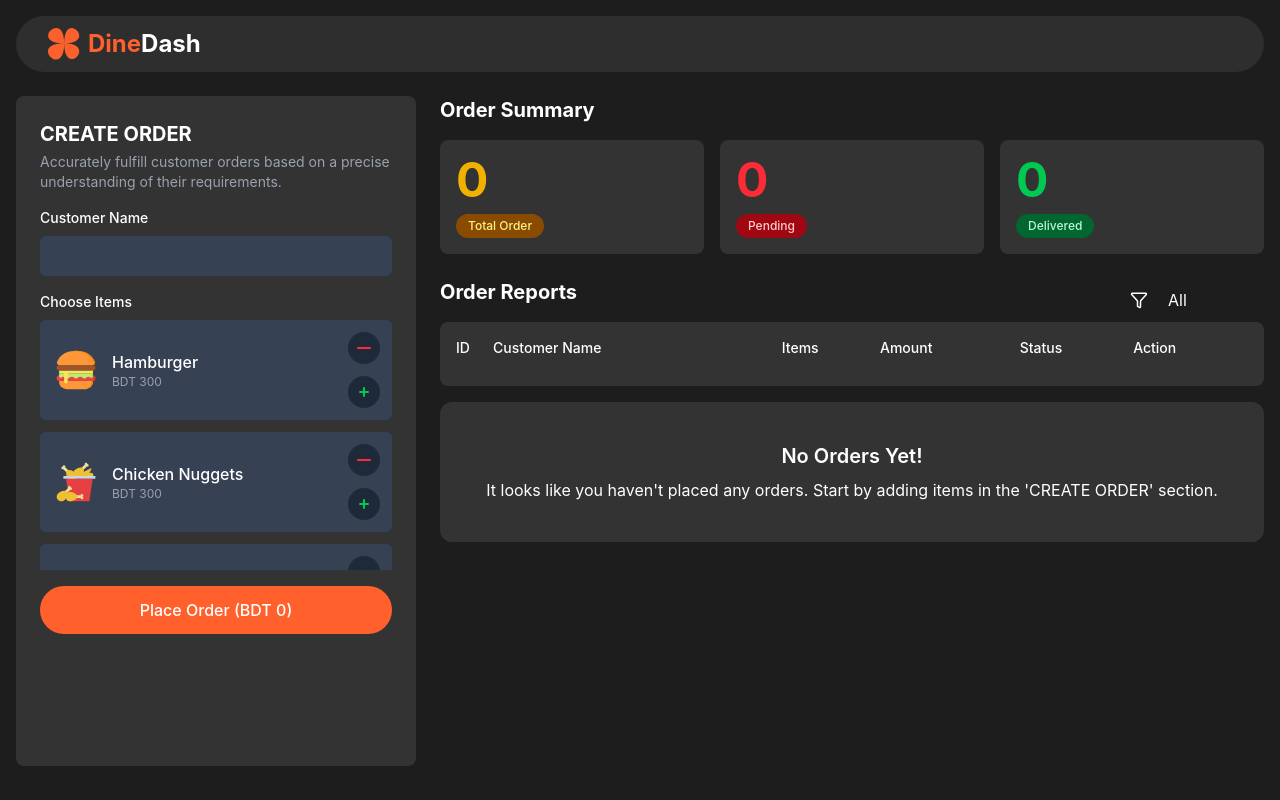
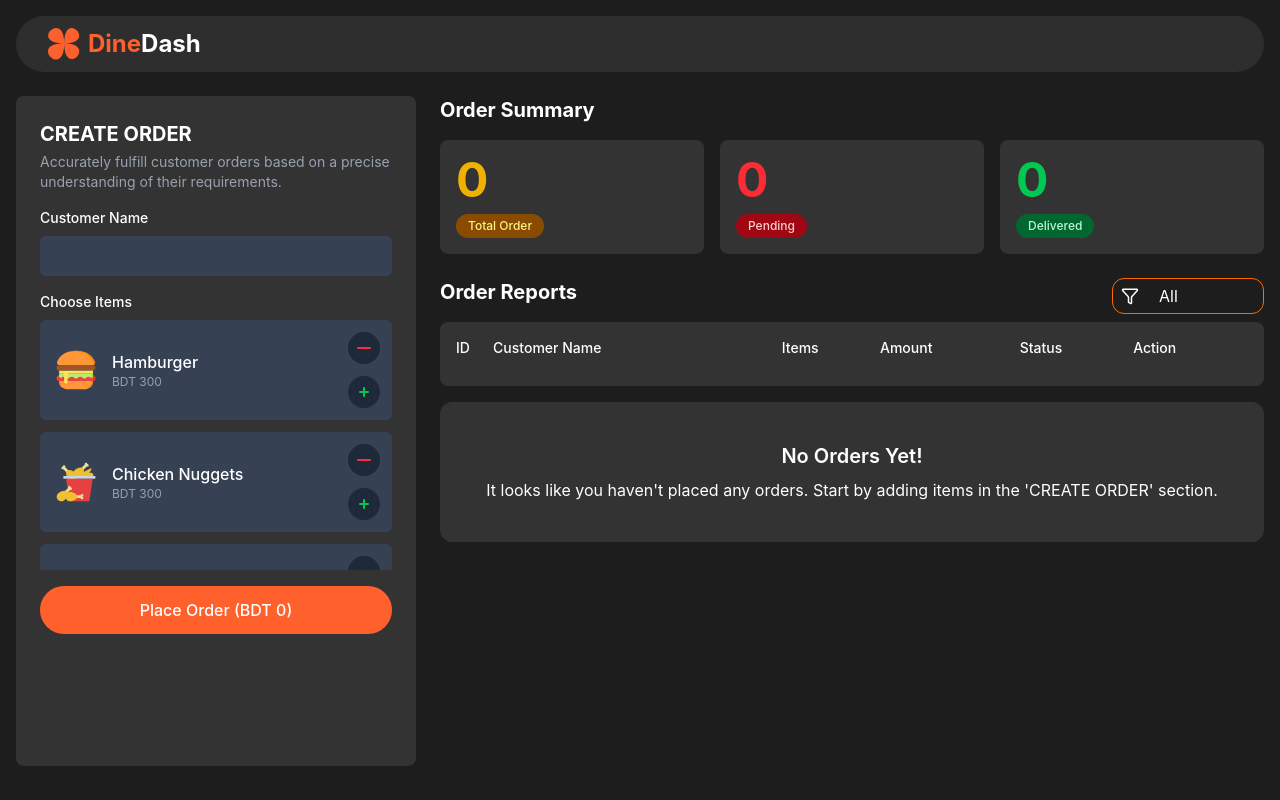
Before and after one commit to mdferdausalam19/dinedash, a React (Vite) app: page / in a window 1280 px wide. Built offline with nearby package versions, Linux system fonts and the light colour scheme.

Commit message:
feat: add filter functionality according to the status of the order for the order reports

```diff
--- a/src/components/order/Order.jsx
+++ b/src/components/order/Order.jsx
@@ -10,6 +10,7 @@ export default function Order() {
   const [totalOrders, setTotalOrders] = useState(0);
   const [pendingOrders, setPendingOrders] = useState(0);
   const [deliveredOrders, setDeliveredOrders] = useState(0);
+  const [filterOrder, setFilterOrder] = useState("All");
 
   const handleSelectedItemsTotalPrice = (itemId, price, operation) => {
     if (operation === "add") {
@@ -90,6 +91,14 @@ export default function Order() {
     handleOrderSummary(updatedReports);
   };
 
+  const handleFilterOrder = (filterBy) => {
+    setFilterOrder(filterBy);
+  };
+  const filteredOrderReports =
+    filterOrder === "All"
+      ? orderReports
+      : orderReports.filter((order) => order.status === filterOrder);
+
   return (
     <div className="grid grid-cols-1 md:grid-cols-3 gap-6 mt-6 flex-grow">
       <CreateOrder
@@ -101,12 +110,14 @@ export default function Order() {
         onPlaceOrder={handlePlaceOrder}
       />
       <OrderSummaryReports
-        orderReports={orderReports}
+        orderReports={filteredOrderReports}
         totalOrder={totalOrders}
         pendingOrders={pendingOrders}
         deliveredOrders={deliveredOrders}
         onOrderDelivered={handleOrderDelivered}
         onOrderDelete={handleOrderDelete}
+        filterOrder={filterOrder}
+        onFilterOrder={handleFilterOrder}
       />
     </div>
   );
--- a/src/components/order/OrderReports.jsx
+++ b/src/components/order/OrderReports.jsx
@@ -5,12 +5,14 @@ export default function OrderReports({
   orderReports,
   onOrderDelivered,
   onOrderDelete,
+  filterOrder,
+  onFilterOrder,
 }) {
   return (
     <div>
       <div className="flex justify-between">
         <h2 className="text-xl font-bold mb-4">Order Reports</h2>
-        <div className="flex gap-4 items-center">
+        <div className="flex gap-4 items-center border border-orange-500 mb-2 px-2 rounded-xl">
           <svg
             xmlns="http://www.w3.org/2000/svg"
             width="18"
@@ -25,10 +27,14 @@ export default function OrderReports({
           >
             <path d="M10 20a1 1 0 0 0 .553.895l2 1A1 1 0 0 0 14 21v-7a2 2 0 0 1 .517-1.341L21.74 4.67A1 1 0 0 0 21 3H3a1 1 0 0 0-.742 1.67l7.225 7.989A2 2 0 0 1 10 14z" />
           </svg>
-          <select className="appearance-none bg-zinc-900 accent-orange-600 border-none outline-none rounded-sm">
-            <option>All</option>
-            <option>Pending</option>
-            <option>Delivered</option>
+          <select
+            defaultValue={filterOrder}
+            onChange={(e) => onFilterOrder(e.target.value)}
+            className="rounded-sm border-2 border-white"
+          >
+            <option value={"All"}>All</option>
+            <option value={"PENDING"}>Pending</option>
+            <option value={"DELIVERED"}>Delivered</option>
           </select>
         </div>
       </div>
--- a/src/components/order/OrderSummaryReports.jsx
+++ b/src/components/order/OrderSummaryReports.jsx
@@ -8,6 +8,8 @@ export default function OrderSummaryReports({
   deliveredOrders,
   onOrderDelivered,
   onOrderDelete,
+  filterOrder,
+  onFilterOrder,
 }) {
   return (
     <div className="md:col-span-2 h-[calc(100vh_-_130px)]">
@@ -20,6 +22,8 @@ export default function OrderSummaryReports({
         orderReports={orderReports}
         onOrderDelivered={onOrderDelivered}
         onOrderDelete={onOrderDelete}
+        filterOrder={filterOrder}
+        onFilterOrder={onFilterOrder}
       />
     </div>
   );
```
